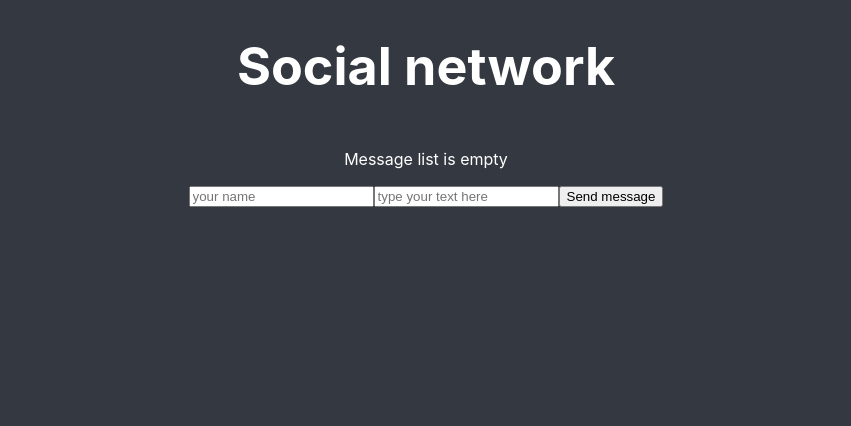
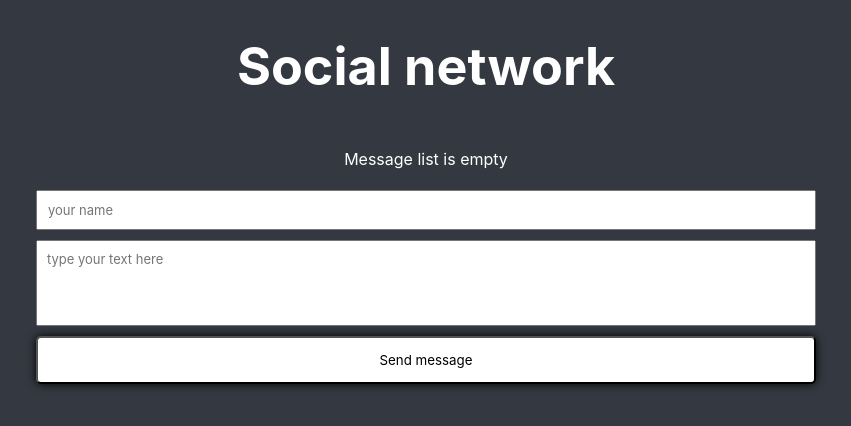
Before and after one commit to Evgenii-K/social_network_react, a React (Create React App) app: page / in a window 1280 px wide. Shown: the top 426 px of the page, without its empty margins (214-1065 px from the left). Built offline with nearby package versions, Linux system fonts and the light colour scheme.

Commit message:
some styles for the form

```diff
--- a/src/components/PostForm/PostForm.css
+++ b/src/components/PostForm/PostForm.css
@@ -0,0 +1,25 @@
+.form-send {
+  display: flex;
+  flex-direction: column;
+  margin: 10px;
+}
+
+.form-send__input {
+  margin: 5px 0;
+  padding: 10px;
+  font-size: 13px;
+  line-height: 16px;
+  color: #222222;
+}
+
+.form-send__input--text {
+  resize: none;
+}
+
+.form-send__btn {
+  padding: 14px 16px;
+  margin: 5px 0;
+  box-shadow: 0 0 10px rgba(0,0,0,1);
+  background-color: white;
+  border-radius: 5px;
+}
--- a/src/components/PostForm/PostForm.js
+++ b/src/components/PostForm/PostForm.js
@@ -45,7 +45,9 @@ function PostForm ({onAdd}) {
         placeholder='your name'
         className="form-send__input form-send__input--name"
       />
-      <input
+      <textarea
+        rows="4"
+        cols="50"
         type='text'
         name='text'
         value={value.text}
--- a/src/index.css
+++ b/src/index.css
@@ -12,3 +12,29 @@ code {
   font-family: source-code-pro, Menlo, Monaco, Consolas, 'Courier New',
     monospace;
 }
+
+/* Убираем линии обводки у некоторых браузеров */
+
+:focus,
+:active {
+    outline: none;
+}
+
+a:focus,
+a:active {
+    outline: none;
+}
+
+/* Наследование родительских шрифтов в тегах  */
+
+input,
+button,
+textarea {
+    font-family: inherit;
+}
+
+/* Обнуление параметров для некоторых браузеров */
+
+input::-ms-clear {
+    display: none;
+}
```
